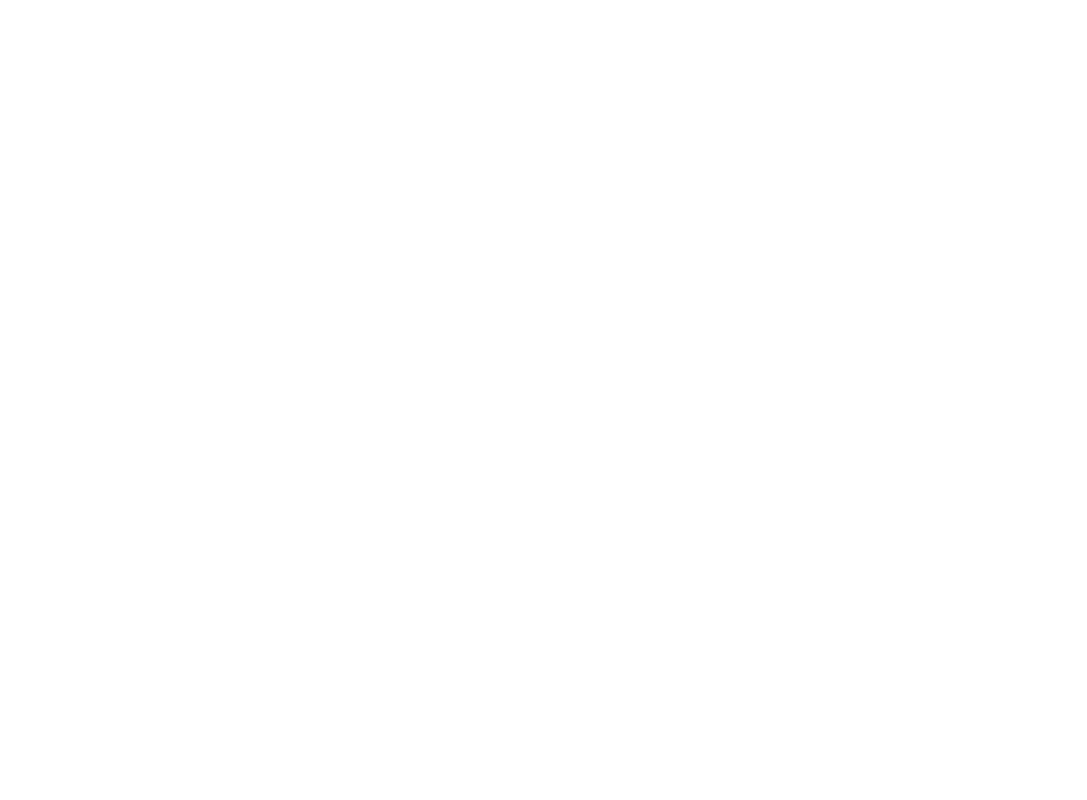
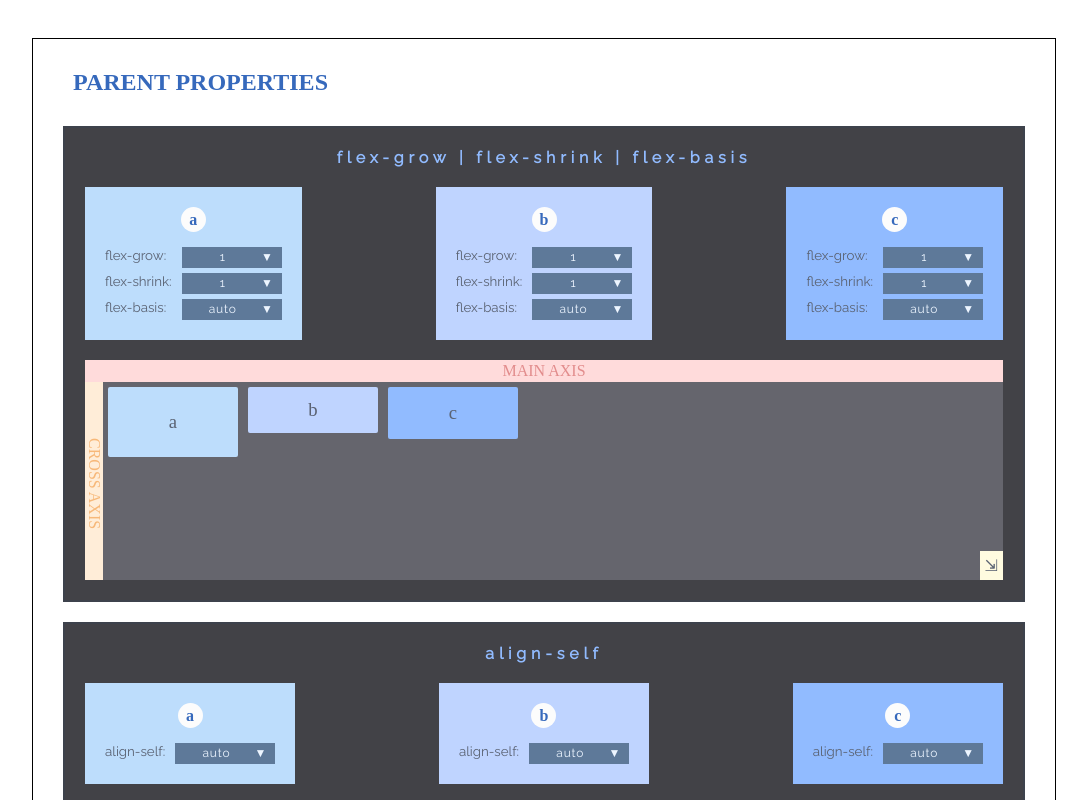
Before and after one commit to mlizchap/flex-box-guide, a React (Create React App) app: page / in a window 1280 px wide. Shown: the part 1780-2580 px from the top of the page, without its empty margins (96-1183 px from the left). Before the commit the page ends 893 px from the top, so only its background shows below. Built offline with nearby package versions, Linux system fonts and the light colour scheme; a web font is replaced by a local one.

Commit message:
parent property section reorganized

```diff
--- a/src/components/App.js
+++ b/src/components/App.js
@@ -3,7 +3,7 @@
 
 import FlexDirectionChange from './FlexDirectionChange';
 import ChildPropSection from './ChildPropSection';
-import ParentPropertiesSection from './parentPropertiesSection';
+import ParentPropertiesSection from './ParentPropSection';
 import { globalStyle } from '../globalStyle';
 import Header from './Header';
 
@@ -22,7 +22,7 @@
                     handleSelect={(selectedItem) => this.setState({direction: selectedItem})}
                 />
                 <ContentDisplay>
-                    {/* <ParentPropertiesSection flexDirection={this.state.direction} /> */}
+                    <ParentPropertiesSection flexDirection={this.state.direction} />
                     <ChildPropSection flexDirection={this.state.direction}/>
 
                 </ContentDisplay>
--- a/src/components/ChildPropSection/index.js
+++ b/src/components/ChildPropSection/index.js
@@ -1,84 +1,11 @@
 import React, { Component } from 'react';
 
 import FlexDisplayBox from '../FlexDisplayBox';
-import FlexDisplayItem from '../FlexDisplayItem';
 import { globalStyle } from '../../globalStyle';
-import ItemInfoCard from './ItemInfoCard';
 import ItemInfoCardContainer from './ItemInfoCardContainer';
-
-
-const childProperties = {
-    defaultValues: {
-        flexGrow: {a: 0, b: 0, c: 0},
-        flexShrink: {a: 1, b: 1, c: 1},
-        flexBasis: {a:"auto", b:"auto", c:"auto"},
-        alignSelf: {a:"auto", b:"auto", c:"auto"},
-        order: {a: 0, b: 0, c: 0},
-    },
-    detail: [
-        {
-            camelCaseTitle: 'justifyContent',
-            kabobCaseTitle: 'justify-content',
-            values: ["flex-start", "flex-end", "center", "space-between", "space-around", "space-evenly"],
-            defaultValue: "flex-start",
-            itemAmount: 4
-        },
-        {
-            camelCaseTitle: 'alignItems',
-            kabobCaseTitle: 'align-items',
-            values: ["flex-start", "flex-end", "center", "stretch", "baseline"],
-            defaultValue: "flex-start",
-            itemAmount: 4
-        },
-        {
-            camelCaseTitle: 'alignContent',
-            kabobCaseTitle: 'align-content',
-            values: ["flex-start", "flex-end", "center", "stretch", "space-between", "space-around"],
-            defaultValue: "flex-start",
-            itemAmount: 8
-        },
-        {
-            camelCaseTitle: 'flexWrap',
-            kabobCaseTitle: 'flex-wrap',
-            values: ["no-wrap", "wrap", "wrap-reverse"],
-            defaultValue: "no-wrap",
-            itemAmount: 8
-        },
-    ]
-}
-const childPropCardInfo = {
-    items: ["a", "b", "c"],
-    itemCardValues: [
-        [{
-            title: "flex-grow",
-            camelCaseTitle: "flexGrow",
-            content: [0, 1, 2, 3, 4, 5],
-            defaultValue: 1,
-            color: "orange"
-        },
-        {
-            title: "flex-shrink",
-            camelCaseTitle: "flexShrink",
-            content: [0, 1, 2, 3, 4, 5],
-            defaultValue: 1,
-            color: "navy"
-        },
-        {
-            title: "flex-basis",
-            camelCaseTitle: "flexBasis",
-            content: ["20%", "33%", "40%", "60%", "auto", "content"],
-            defaultValue: "auto",
-            color: "yellow"
-        }],
-        [{
-            title: "flex-shrink",
-            camelCaseTitle: "flexShrink",
-            content: [0, 1, 2, 3, 4, 5],
-            defaultValue: 1,
-            color: "navy"
-        }],
-    ]
-}
+import { MainHeaderStyle } from '../styles/MainHeaderStyle';
+import {childProperties, childPropCardInfo } from '../../static/flexBoxData';
+import { SectionStyle } from '../styles/SectionStyle';
 
 
 class ChildPropSection extends Component {
@@ -94,35 +21,50 @@
                     {
                         ...this.state.flexProperties,
                         [`${title}`]: {...this.state.flexProperties[`${title}`],
-                    [`${item}`]: parseInt(value)
+                        [`${item}`]: value
                     }
-            }}, () => console.log(this.state)
+                }}
             )
     }
     render() {
         return (
             <div>
+                <SectionStyle>
+                <MainHeaderStyle color={globalStyle.childPropColors.main}>
+                    <h3 className="mainHeader">PARENT PROPERTIES</h3>
+                </MainHeaderStyle>
+
                 {childPropCardInfo.itemCardValues.map((property,index) => {
-                    console.log(property)
+                    const {flexGrow, flexShrink, flexBasis, alignSelf,order} = this.state.flexProperties;
                     return (
-                        <div key={property[0].title}>
+                        <div className="section" key={property[0].title}>
+                            <h1 style={{color: globalStyle.childPropColors.c}}>
+                                {(index === 0) ? "flex-grow | flex-shrink | flex-basis"
+                                : (index === 1) ? "align-self"
+                                : (index === 2) ? "order"
+                                : null
+                            }
+                            </h1>
                             <ItemInfoCardContainer
                                 propertyValuesForCard={property}
-                                // handleSelect={(content) => this.changePropToSelected(content, property[index].title)}
-                                handleSelect={this.changePropToSelected}
+                                handleSelect={(a,b,c) => this.changePropToSelected(a,b,c,index)}
                             />
                             <FlexDisplayBox
                                 itemColors={[globalStyle.childPropColors.a, globalStyle.childPropColors.b, globalStyle.childPropColors.c]}
                                 itemAmount={3}
                                 characters={["a", "b", "c"]}
-
-                                childFlexProperties={this.state.flexProperties}
-                                // childFlexProperties={{flexGrow: 5}}
-                                // {...this.props}
+                                childFlexProperties = {
+                                    (index === 0) ? { ...childProperties.defaultValues, flexGrow, flexShrink, flexBasis }
+                                    : (index === 1) ? { ...childProperties.defaultValues, alignSelf }
+                                    : (index === 2) ? { ...childProperties.defaultValues, order }
+                                    : childProperties.defaultValues
+                                }
+                                {...this.props}
                             />
                         </div>
                     )
                 })}
+                </SectionStyle>
             </div>
         );
     }
--- a/src/static/flexBoxData.js
+++ b/src/static/flexBoxData.js
@@ -12,3 +12,81 @@
         },
     ]
 }
+
+export const childProperties = {
+    defaultValues: {
+        flexGrow: {a: 0, b: 0, c: 0},
+        flexShrink: {a: 1, b: 1, c: 1},
+        flexBasis: {a:"auto", b:"auto", c:"auto"},
+        alignSelf: {a:"auto", b:"auto", c:"auto"},
+        order: {a: 0, b: 0, c: 0},
+    },
+    detail: [
+        {
+            camelCaseTitle: 'justifyContent',
+            kabobCaseTitle: 'justify-content',
+            values: ["flex-start", "flex-end", "center", "space-between", "space-around", "space-evenly"],
+            defaultValue: "flex-start",
+            itemAmount: 4
+        },
+        {
+            camelCaseTitle: 'alignItems',
+            kabobCaseTitle: 'align-items',
+            values: ["flex-start", "flex-end", "center", "stretch", "baseline"],
+            defaultValue: "flex-start",
+            itemAmount: 4
+        },
+        {
+            camelCaseTitle: 'alignContent',
+            kabobCaseTitle: 'align-content',
+            values: ["flex-start", "flex-end", "center", "stretch", "space-between", "space-around"],
+            defaultValue: "flex-start",
+            itemAmount: 8
+        },
+        {
+            camelCaseTitle: 'flexWrap',
+            kabobCaseTitle: 'flex-wrap',
+            values: ["no-wrap", "wrap", "wrap-reverse"],
+            defaultValue: "no-wrap",
+            itemAmount: 8
+        },
+    ]
+}
+
+export const childPropCardInfo = {
+    items: ["a", "b", "c"],
+    itemCardValues: [
+        [{
+            title: "flex-grow",
+            camelCaseTitle: "flexGrow",
+            content: [0, 1, 2, 3, 4, 5],
+            defaultValue: 1,
+            color: "orange"
+        },
+        {
+            title: "flex-shrink",
+            camelCaseTitle: "flexShrink",
+            content: [0, 1, 2, 3, 4, 5],
+            defaultValue: 1,
+        },
+        {
+            title: "flex-basis",
+            camelCaseTitle: "flexBasis",
+            content: ["20%", "33%", "40%", "60%", "auto", "content"],
+            defaultValue: "auto",
+        }],
+        [{
+            title: "align-self",
+            camelCaseTitle: "alignSelf",
+            content: ["auto", "flex-start", "flex-end", "center", "baseline", "stretch"],
+            defaultValue: "auto",
+        }],
+        [{
+            title: "order",
+            camelCaseTitle: "order",
+            content: [-1, 0, 1, 2, 3, 10],
+            defaultValue: 0,
+            color: "navy"
+        }]
+    ]
+}
```
Also changed, not shown: src/components/ParentPropSection/FlexDisplayContainer.js (renamed from src/components/parentPropertiesSection/FlexDisplayContainer.js), src/components/ParentPropSection/FlexDisplayItem.js (renamed from src/components/parentPropertiesSection/FlexDisplayItem.js), src/components/ParentPropSection/index.js (renamed from src/components/parentPropertiesSection/index.js), src/components/_old/_childPropertiesSection/FlexDisplayContainer.js (renamed from src/components/_childPropertiesSection/FlexDisplayContainer.js), src/components/_old/_childPropertiesSection/FlexDisplayItem.js (renamed from src/components/_childPropertiesSection/FlexDisplayItem.js), src/components/_old/_childPropertiesSection/ItemInfoCard.js (renamed from src/components/_childPropertiesSection/ItemInfoCard.js), src/components/_old/_childPropertiesSection/ItemInfoCardContainer.js (renamed from src/components/_childPropertiesSection/ItemInfoCardContainer.js), src/components/_old/_childPropertiesSection/index.js (renamed from src/components/_childPropertiesSection/index.js). Lines whose indentation alone changed are shown as unchanged.
